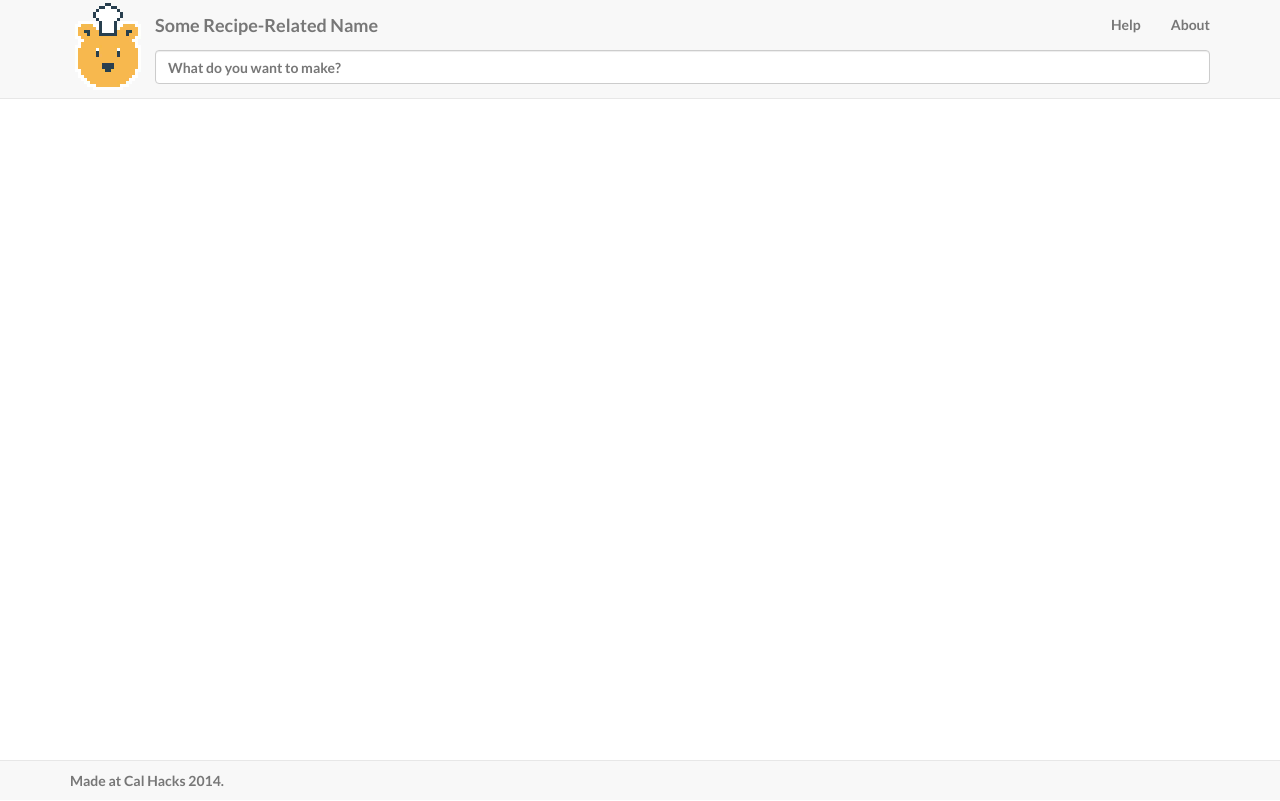
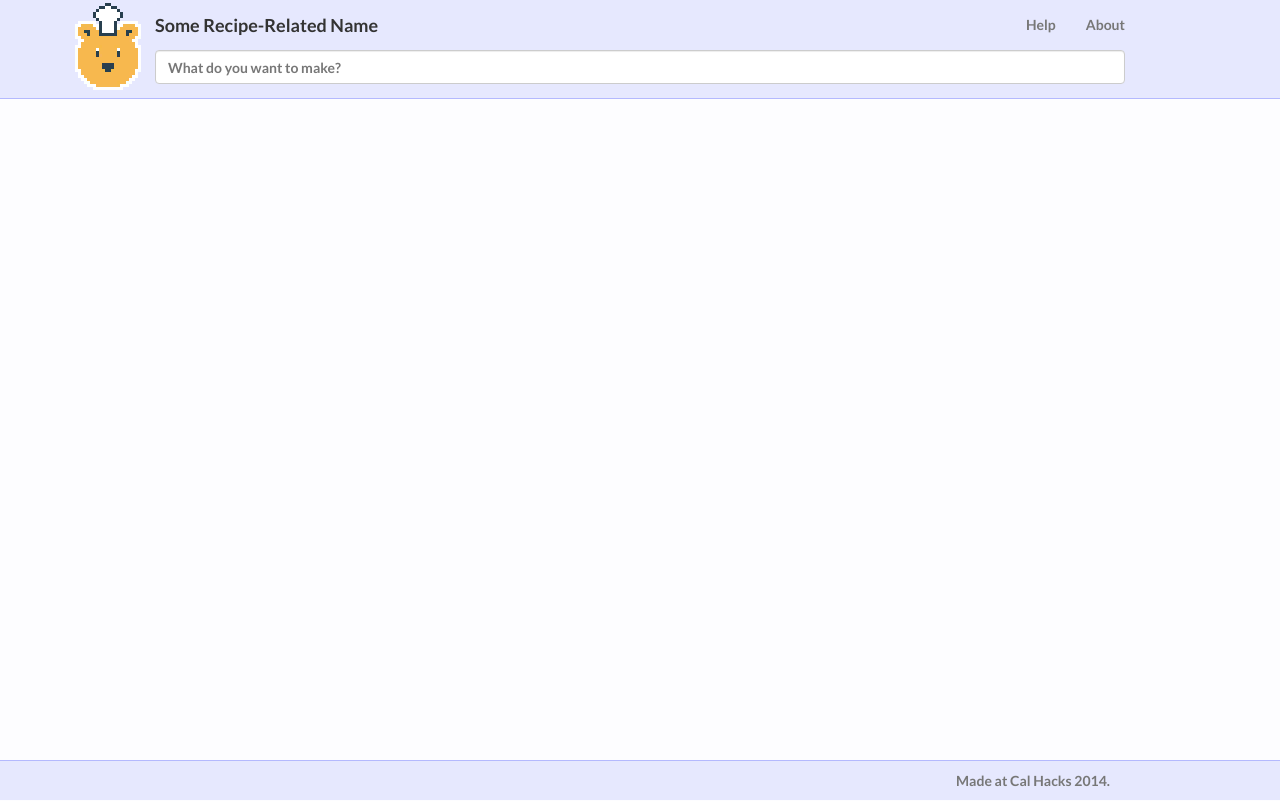
Before and after one commit to deniseszeto/calhacks, a Flask app: page / in a window 1280 px wide. Run offline with Flask 2, Linux system fonts and the light colour scheme; some libraries are stand-ins or nearby versions.

Commit message:
added some credits and shit

```diff
--- a/server.py
+++ b/server.py
@@ -7,9 +7,7 @@ app = Flask(__name__)
 
 @app.route('/', methods = ["GET", "POST"])
 def main_page():
-    if request.method == "GET":
-        return render_template('index.html', input="", recipename="", ingred=set(), recipe="", address="")
-    else:
+    if request.method == "POST" and request.form['input'] != "":
         inputrecipe = request.form['input']
         inputlat = request.form['lat']
         inputlong = request.form['long']
@@ -18,6 +16,8 @@ def main_page():
         print(address)
         return render_template('index.html', input=inputrecipe, recipename=name,
                                ingred=ingredients, recipe=instructions, address=address)
+    else:
+        return render_template('index.html', input="", recipename="", ingred=set(), recipe="", address="")
 
 if __name__ == '__main__':
     app.debug = True
--- a/static/css/landing-page.css
+++ b/static/css/landing-page.css
@@ -8,7 +8,20 @@ body,
 html {
     width: 100%;
     height: 100%;
+    background-color: #fdfdff
 }
+
+a {
+    color: #777;
+    text-decoration: none;
+}
+
+a:hover {
+    color: #333;
+    text-decoration: none;
+}
+
+li a { cursor: pointer; }
 
 body,
 h1,
@@ -21,10 +34,6 @@ h6 {
     font-weight: 700;
 }
 
-.lead {
-    font-size: 18px;
-    font-weight: 400;
-}
 
 #logo {
     position: absolute;
@@ -32,17 +41,20 @@ h6 {
     top:3px;
 }
 
-#navbar_container {
-    padding-left:100px;
+.navbar {
+    background-color: #E6E8FE;
+    border-color: #B4B9FE;
 }
 
-#space {
-    position: fixed;
-    top: 100px; /*Set top value to HeightOfTopFrameDiv*/
-    margin-left:auto;
-    margin-right: auto;
-    bottom: 110px; /*Set bottom value to HeightOfBottomFrameDiv*/
-    overflow: auto;
+.navbar-brand {
+    color: #333;
+}
+.navbar-brand:hover {
+    border-color: #333;
+}
+
+#navbar_container {
+    padding: 0px 100px;
 }
 
 .recipe {
@@ -51,7 +63,7 @@ h6 {
 }
 
 .body {
-    padding-top: 120px; /* If you're making other pages, make sure there is 50px of padding to make sure the navbar doesn't overlap content! */
+    padding-top: 120px;
     padding-bottom: 50px;
     text-align: left;
     color: #080808;
@@ -78,8 +90,8 @@ h6 {
     left: 39%;
     width: 61%;
     height: 100%;
-    background-color: #f8f8f8;
-    border-color: #e7e7e7;
+    background-color: #E6E8FE;
+    border-color: #B4B9FE;
     border-width: 0 0 0 1px;
     border-style: solid;
 
@@ -95,35 +107,22 @@ h6 {
 }
 
 
-
-/* Sticky footer styles
--------------------------------------------------- */
-html,
-body {
-height: 100%;
-/* The html and body elements cannot have any padding or margin. */
-}
-
-/* Wrapper for page content to push down footer */
 #wrap {
     min-height: 100%;
     height: auto !important;
     height: 100%;
-    /* Negative indent footer by it's height */
     margin: 0 auto -40px;
 }
 
-/* Set the fixed height of the footer here */
 #push,
 #footer {
-    padding:10px;
+    padding: 10px 185px;
     height: 40px;
 }
 #footer {
     position: relative;
-    background-color: #f5f5f5;
-    background-color: #f8f8f8;
-    border-color: #e7e7e7;
+    background-color: #E6E8FE;
+    border-color: #B4B9FE;
     border-width: 1px 0 0;
     border-style: solid;
 }
--- a/templates/index.html
+++ b/templates/index.html
@@ -59,16 +59,16 @@
                     <img src="{{ url_for('static', filename='favicon66.png') }}" id ="logo">
                 </div>
                 <div class="navbar-header">
-                <a class="navbar-brand" href="#">Some Recipe-Related Name</a>
+                <div class="navbar-brand" style="color: #333;">Some Recipe-Related Name</div>
                 </div>
                 <!-- Collect the nav links, forms, and other content for toggling -->
                 <div class="collapse navbar-collapse" id="bs-example-navbar-collapse-1">
                     <ul class="nav navbar-nav navbar-right">
                         <li>
-                            <a href="#">Help</a>
+                            <a data-toggle="modal" data-target="#Help">Help</a>
                         </li>
                         <li>
-                            <a href="#">About</a>
+                            <a data-toggle="modal" data-target="#About">About</a>
                         </li>
                     </ul>
                 </div>
@@ -89,12 +89,12 @@
         <!-- Header -->
         <div class="body">
             <div class="container">
-            {% if address %}
-            <div id="backgroundcolor"></div>
-            {% endif %}
+                {% if address %}
+                  <div id="backgroundcolor"></div>
+                {% endif %}
                 <div class="row-fluid">
                     <div class="col-md-4">
-                        <h3>{{ recipename }}</h3>
+                        <h4>{{ recipename }}</h4>
                         {% if ingred %}
                         Ingredients
                         {% endif %}
@@ -130,11 +130,55 @@
     </div>
 
     <div id="footer">
-      <div class="container">
-        <p class="text-muted">Made at Cal Hacks 2014.</p>
+        <ul class="nav navbar-nav navbar-right">
+          <li>
+            <p class="text-muted">Made at <a href="http://www.calhacks.io/">Cal Hacks 2014</a>.</p>
+          </li>
+        </ul>
+    </div>
+
+    <div class="modal fade bs-example-modal-sm" id="Help" tabindex="-1" role="dialog" aria-labelledby="HelpLabel" aria-hidden="true">
+      <div class="modal-dialog modal-sm">
+        <div class="modal-content">
+          <div class="modal-header">
+            <h4 class="modal-title" id="HelpLabel">Need help?</h4>
+          </div>
+          <div class="modal-body">
+            <ol>
+                <li>
+                    Type in what recipe you want to make today and hit enter.
+                </li>
+                <li>
+                    Check off which ingredients you have already.
+                </li>
+                <li>
+                    We'll show you the closest grocery store to buy the remaining ingredients!
+                </li>
+            </ol>
+          </div>
+          <div class="modal-footer">
+            <button type="button" class="btn btn-default" data-dismiss="modal">Close</button>
+          </div>
+        </div>
       </div>
     </div>
 
+    <div class="modal fade bs-example-modal-sm" id="About" tabindex="-1" role="dialog" aria-labelledby="AboutLabel" aria-hidden="true">
+      <div class="modal-dialog modal-sm">
+        <div class="modal-content">
+          <div class="modal-header">
+            <h4 class="modal-title" id="AboutLabel">About Us</h4>
+          </div>
+          <div class="modal-body">
+            <p>This web app makes use of the BigOven, Supermarket, Google Maps, Google Places, and AWS APIs.</p>
+            <p>Developed by Jackson Chang, Jinsu Choi, Kai Si, and Denise Szeto at Cal Hacks 2014.</p>
+          </div>
+          <div class="modal-footer">
+            <button type="button" class="btn btn-default" data-dismiss="modal">Close</button>
+          </div>
+        </div>
+      </div>
+    </div>
 
     <!-- jQuery Version 1.11.0 -->
     <script src="{{ url_for('static', filename='js/jquery-1.11.0.js') }}"></script>
@@ -158,7 +202,7 @@
         {% if address %}
         $map = $('#mapgoeshere');
         if ($map.children().length == 0) {
-            $('<iframe width="100%" height="'+($(window).height()-200)+'px" frameborder="0" style="border:0" src="https://www.google.com/maps/embed/v1/directions?origin='+position.coords.latitude +"%2C"+position.coords.longitude+'&destination={{address}}&key=AIzaSyA7UZaE5lCotDi8pWfLRYEAwHKr1KtqSJ4">').appendTo($('#mapgoeshere'));
+            $('<iframe width="100%" height="450px" frameborder="0" style="border:0" src="https://www.google.com/maps/embed/v1/directions?origin='+position.coords.latitude +"%2C"+position.coords.longitude+'&destination={{address}}&key=AIzaSyA7UZaE5lCotDi8pWfLRYEAwHKr1KtqSJ4">').appendTo($('#mapgoeshere'));
         }
         {% endif %}
         document.getElementById("lat").value=position.coords.latitude;
```
